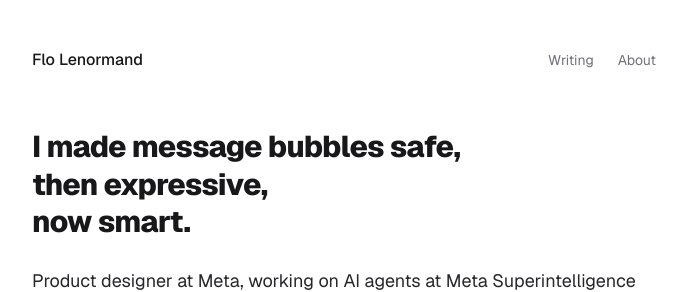
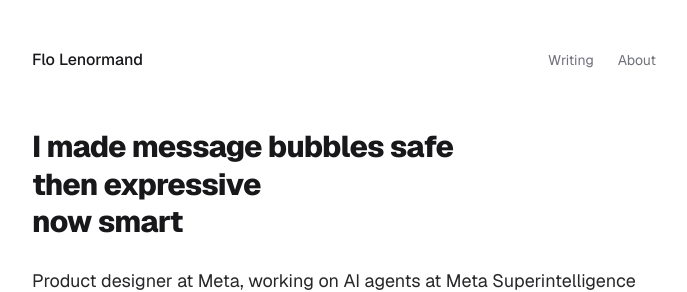
Before and after one commit to flo-flo-lenormand/flo-portfolio, a Next.js app: page / in a window 1280 px wide. Shown: the top 292 px of the page, without its empty margins (296-983 px from the left). Built offline with nearby package versions, Linux system fonts and the light colour scheme.

Commit message:
Remove punctuation from homepage title

```diff
--- a/src/app/home-content.tsx
+++ b/src/app/home-content.tsx
@@ -43,9 +43,9 @@ export default function HomeContent({ articles }: { articles: Article[] }) {
       {/* Intro */}
       <motion.section className="mb-16" variants={item} transition={itemTransition}>
         <h1 className="text-2xl md:text-3xl font-extrabold text-gray-900 leading-tight tracking-tight mb-6">
-          <span className="block">I made message bubbles safe,</span>
-          <span className="block">then expressive,</span>
-          <span className="block">now smart.</span>
+          <span className="block">I made message bubbles safe</span>
+          <span className="block">then expressive</span>
+          <span className="block">now smart</span>
         </h1>
         <div className="prose">
           <p>
```
